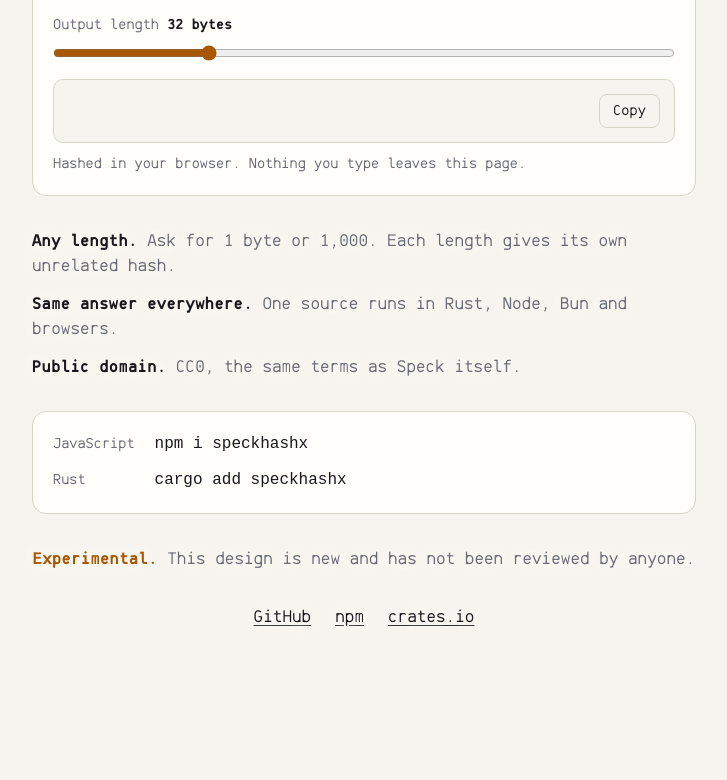
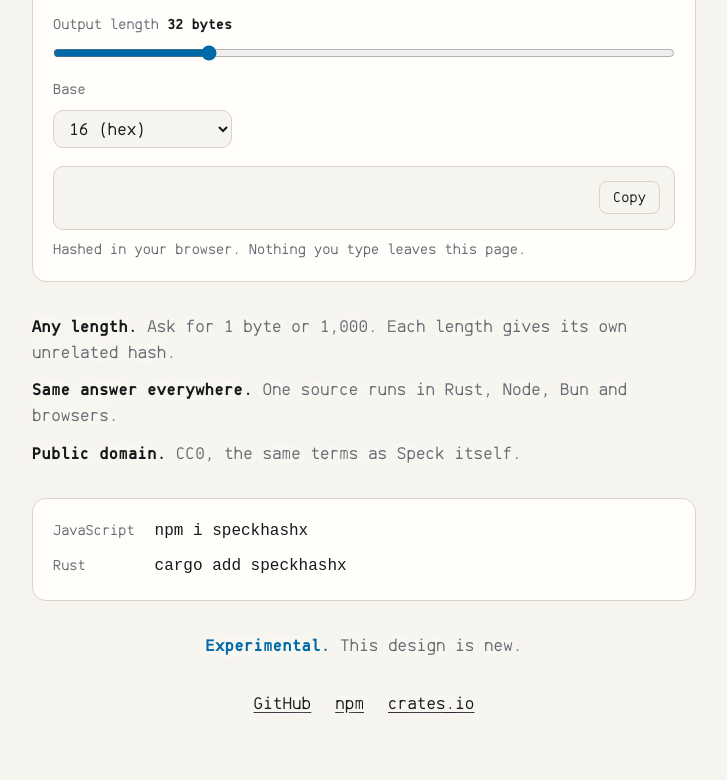
Before and after one commit to multipleof4/SpeckHashX, a website built with Vite: page site/index.html in a window 1280 px wide. Shown: the part 479-1259 px from the top of the page, without its empty margins (276-1003 px from the left). Before the commit the page ends 1172 px from the top, so only its background shows below. Built offline with nearby package versions, Linux system fonts and the light colour scheme; what speckhashx would draw is missing.

Commit message:
Site: pick the output base; ocean blue accent; a mantis
The site has a Base menu under the output length with every base
.base() takes, 2 to 62 and 64, hex by default. The accent and favicon
are ocean blue instead of brown and amber. The mantis replaces the
octopus on the site and in the docs. The site's experimental note is
now "This design is new."

Model: Anthropic claude-opus-5-5
Prompt:
in speckhashx website, i want to be able to set the base
change brown accent to ocean blue
change all places u use the octipus to https://vibegif.direct-img.link/mantis/pray.webp
remove "and has not been reviewed by anyone." from site
push

```diff
--- a/site/index.html
+++ b/site/index.html
@@ -16,7 +16,7 @@
   <div id="bg" aria-hidden="true"></div>
   <main>
     <header>
-      <img src="https://vibegif.direct-img.link/octopus/wiggle.webp" width="112" height="112" alt="">
+      <img src="https://vibegif.direct-img.link/mantis/pray.webp" width="112" height="112" alt="">
       <h1>SpeckHash<b>X</b></h1>
       <p>A hash function with any output length, built from the Speck cipher.</p>
     </header>
@@ -26,6 +26,8 @@
       <textarea id="msg" rows="3" spellcheck="false" autocomplete="off">hello</textarea>
       <label for="len">Output length <b id="bytes"></b></label>
       <input id="len" type="range" min="1" max="128" value="32">
+      <label for="base">Base</label>
+      <select id="base"></select>
       <div class="out">
         <code id="out"></code>
         <button id="copy" type="button">Copy</button>
@@ -44,7 +46,7 @@
       <span>Rust</span><code>cargo add speckhashx</code>
     </section>
 
-    <p class="note"><b>Experimental.</b> This design is new and has not been reviewed by anyone.</p>
+    <p class="note"><b>Experimental.</b> This design is new.</p>
 
     <footer>
       <a href="https://github.com/multipleof4/SpeckHashX">GitHub</a>
--- a/site/src/main.js
+++ b/site/src/main.js
@@ -1,17 +1,22 @@
 import { shx } from 'speckhashx'
 import './style.css'
 
-const [msg, len, out, bytes, copy, bg] = ['msg', 'len', 'out', 'bytes', 'copy', 'bg'].map(i => document.getElementById(i))
+const [msg, len, base, out, bytes, copy, bg] = ['msg', 'len', 'base', 'out', 'bytes', 'copy', 'bg'].map(i => document.getElementById(i))
+
+// Every base .base() takes: 2 to 62, and 64.
+const names = { 2: 'binary', 8: 'octal', 10: 'decimal', 16: 'hex', 64: 'base64url' }
+base.innerHTML = Array.from({ length: 62 }, (_, i) => i < 61 ? i + 2 : 64)
+  .map(r => `<option value="${r}"${r == 16 ? ' selected' : ''}>${r}${names[r] ? ` (${names[r]})` : ''}</option>`).join('')
 
 const show = () => {
-  out.textContent = shx(msg.value, +len.value).hex()
+  out.textContent = shx(msg.value, +len.value).base(+base.value)
   bytes.textContent = `${len.value} byte${len.value == 1 ? '' : 's'}`
 }
 
 // Background: real hashes of 0, 1, 2, …, about one per 10,000 px² at the size set in style.css.
 const fill = () => bg.textContent = Array.from({ length: innerWidth * innerHeight / 1e4 + 9 }, (_, i) => shx(`${i}`).hex()).join('  ')
 
-msg.oninput = len.oninput = show
+msg.oninput = len.oninput = base.onchange = show
 onresize = fill
 copy.onclick = async () => {
   await navigator.clipboard.writeText(out.textContent)
--- a/site/src/style.css
+++ b/site/src/style.css
@@ -18,7 +18,7 @@
   --dim: light-dark(#666a73, #8d909a);
   --line: light-dark(#d8d4c8, #2a2d35);
   --card: light-dark(#fffefb, #15171c);
-  --hot: light-dark(#a85600, #f5b74e);
+  --hot: light-dark(#006aa8, #4fb3e8);
   font: 16px/1.6 Monostain, ui-monospace, SFMono-Regular, Menlo, monospace;
   background: var(--bg);
   color: var(--fg);
@@ -72,17 +72,17 @@ label, small, .use span { color: var(--dim); font-size: .85rem; }
 label b { color: var(--fg); }
 label:not(:first-child) { margin-top: .5rem; }
 
-textarea {
-  width: 100%;
+textarea, select {
   padding: .75rem .9rem;
   font: inherit;
   color: inherit;
   background: var(--bg);
   border: 1px solid var(--line);
   border-radius: 10px;
-  resize: vertical;
 }
-textarea:focus-visible, button:focus-visible, a:focus-visible { outline: 2px solid var(--hot); outline-offset: 2px; }
+textarea { width: 100%; resize: vertical; }
+select { justify-self: start; padding: .4rem .7rem; cursor: pointer; }
+textarea:focus-visible, select:focus-visible, button:focus-visible, a:focus-visible { outline: 2px solid var(--hot); outline-offset: 2px; }
 input[type=range] { width: 100%; margin: 0; accent-color: var(--hot); }
 
 .out {
@@ -108,7 +108,7 @@ button {
   cursor: pointer;
 }
 .out button { margin-left: auto; }
-button:hover { border-color: var(--hot); }
+button:hover, select:hover { border-color: var(--hot); }
 
 ul { margin: 0; padding: 0; list-style: none; display: grid; gap: .75rem; color: var(--dim); }
 li b { color: var(--fg); }
```
Also changed, not shown: docs/spec.md (+1 -1 lines), docs/README.md, docs/cryptanalysis/README.md, site/404.html (line endings or trailing spaces).
